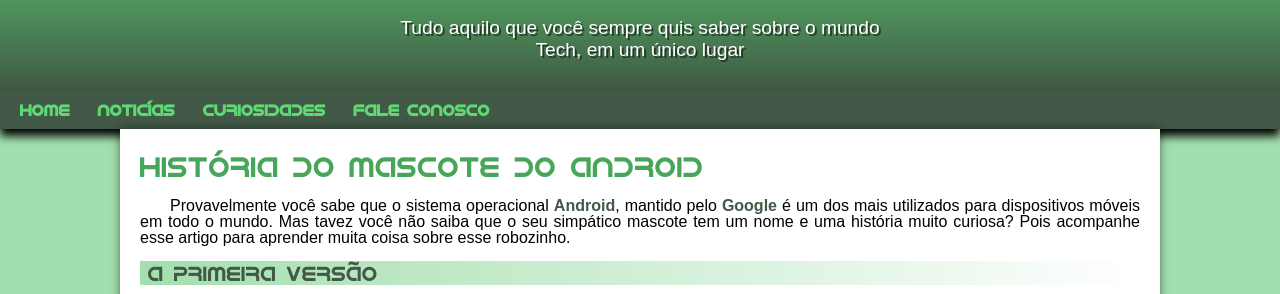
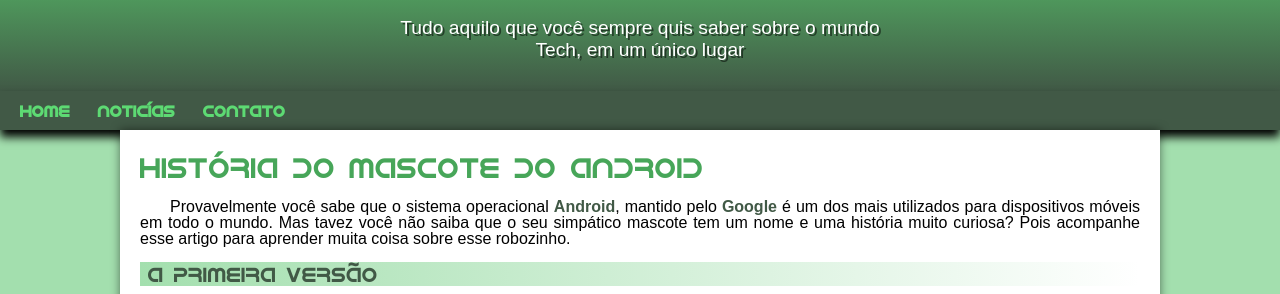
Before and after one commit to dxzin/projeto-android, a plain HTML site: page index.html in a window 1280 px wide. Shown: the part 100-394 px from the top of the page. Drawn offline with Linux system fonts and the light colour scheme.

Commit message:
problema de padding corrigido

```diff
--- a/estilo/style.css
+++ b/estilo/style.css
@@ -58,7 +58,7 @@ header > p {
     padding-right: 10px;
     padding-left: 10px;
     margin: auto;
-    margin-bottom: 30px;
+    padding-bottom: 30px;
     text-shadow: 2px 2px 0px rgba(0, 0, 0, 0.514);
 
 }
--- a/index.html
+++ b/index.html
@@ -18,8 +18,7 @@
     <nav>
         <a href="#">Home</a>
         <a href="#">Noticías</a>
-        <a href="#">Curiosidades</a>
-        <a href="#">Fale Conosco</a>
+        <a href="#">Contato</a>
     </nav>
     <main>
         <article>
@@ -86,7 +85,7 @@
         </article>
     </main>
     <footer>
-        <p>Site criado pelo <a href="https://github.com/dxzin" target="_blank">Eduardo Bueno Schnoor</a></p>
+        <p>Site criado por<a href="https://github.com/dxzin" target="_blank">Eduardo Bueno Schnoor</a></p>
     </footer>
 
 </body>
```
